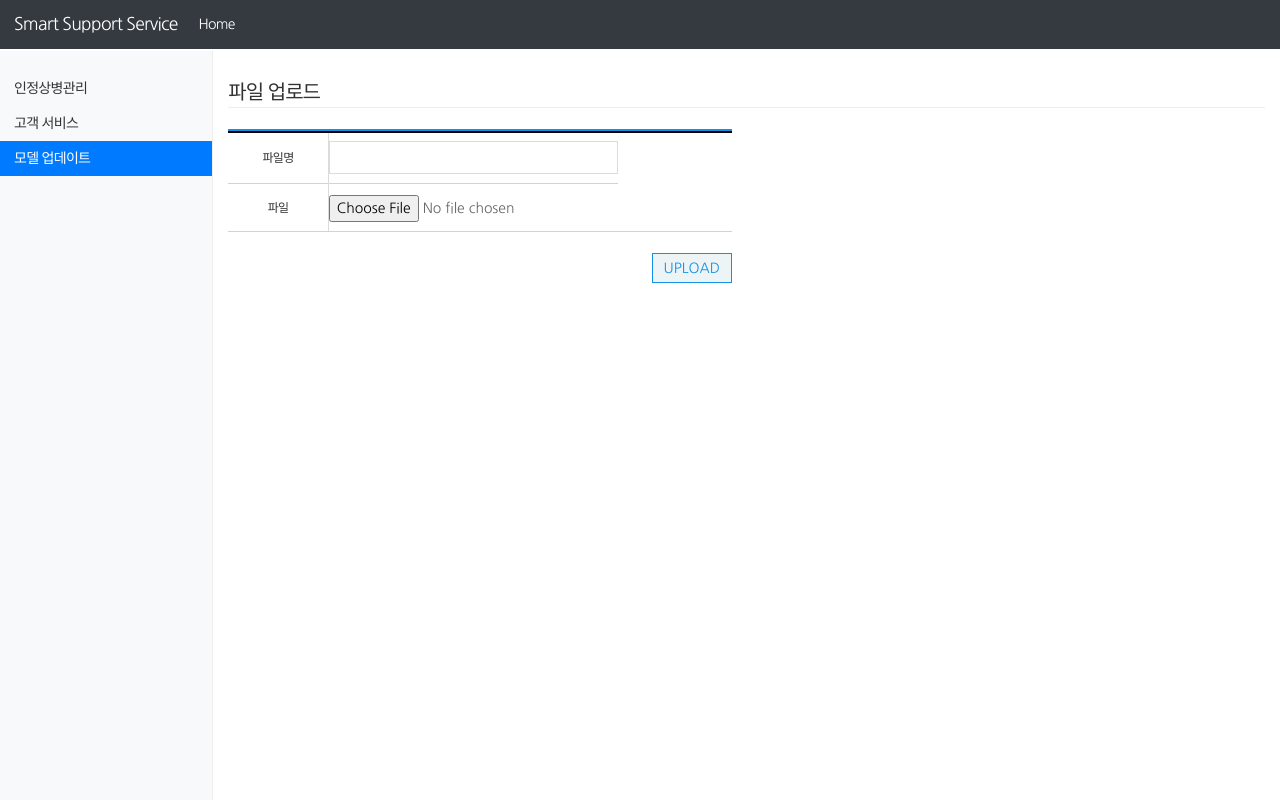
After one commit to sy2399/PrescriptionCare, a Django app: page /matchings/updatemodel/ in a window 1280 px wide. The commit adds this page. Run offline with Django 3.2, Linux system fonts and the light colour scheme; parts of the project's set-up code (start-up, migrations or seed data) failed here and were passed over; some libraries are stand-ins or nearby versions.

Commit message:
파일업로드창

```diff
--- a/matchings/models.py
+++ b/matchings/models.py
@@ -29,3 +29,8 @@ class Review(models.Model):
 	ordercode = models.CharField(max_length=128) # 처방 코드
 	dxcode = models.CharField(max_length=1024) # 상병 코드
 	frequency = models.IntegerField(default=1) # 처방-상병 관계 빈도수 (실제로는 많이 안쓰일 수도 있음)
+
+
+class UploadFileModel(models.Model):
+    title = models.TextField(default='')#업로드한 파일명
+    file = models.FileField(null=True)#업로드한 파일
--- a/matchings/templates/datashow.html
+++ b/matchings/templates/datashow.html
@@ -34,6 +34,9 @@
 					-->
 					<li class="nav-item">
 						<a class="nav-link" href="{% url 'matchings:usermanagement' %}">계정 관리</a>
+					</li>
+					<li class="nav-item">
+						<a class="nav-link" href="{% url 'matchings:updatemodel' %}">모델 업데이트</a>
 					</li>
 				</ul>
 
--- a/matchings/templates/disease_search.html
+++ b/matchings/templates/disease_search.html
@@ -238,8 +238,12 @@
 						<a class="nav-link" href="{% url 'matchings:usermanagement' %}">계정 관리</a>
 					</li>
 					-->
+
 					<li class="nav-item">
 						<a class="nav-link" href="{% url 'matchings:userservice' %}" target="_blank">고객 서비스</a>
+					</li>
+					 <li class="nav-item">
+						<a class="nav-link" href="{% url 'matchings:updatemodel' %}" target="_blank">모델 업데이트</a>
 					</li>
 				</ul>
 
--- /dev/null
+++ b/matchings/templates/update_model.html
@@ -0,0 +1,243 @@
+{% extends "base.html" %}
+{% load staticfiles %}
+{% block extrastyle %}{% static 'css/jw_front.css' %}{% endblock %}
+{% block title %}Data{% endblock %}
+{% block content %}
+	<style>
+		input[type=text], input[type=password] {
+		width: 50%;
+		height: 33px;
+		margin: 0;
+		padding: 0 9px;
+		font-size: 14px;
+		color: #666;
+		line-height: 28px;
+		border: 1px solid #dcdcdc;
+		background: #fff;
+		vertical-align: middle;
+		box-sizing: border-box;
+	}
+	.scrolltbody {
+		display: block;
+	}
+
+	.scrolltbody tbody {
+		display: block;
+		height: 300px;
+		overflow: auto;
+	}
+
+	.scrolltbody th:nth-of-type(1),
+	.scrolltbody td:nth-of-type(1) {
+		width: 80px;
+		border-right: 1px solid #dadada;
+	}
+
+	.scrolltbody th:nth-of-type(2),
+	.scrolltbody td:nth-of-type(2) {
+		width: 80px;
+		border-right: 1px solid #dadada;
+	}
+
+	.scrolltbody th:nth-of-type(3),
+	.scrolltbody td:nth-of-type(3) {
+		width: 80px;
+		border-right: 1px solid #dadada;
+	}
+
+	.scrolltbody th:last-child {
+		width: 410px;
+	}
+
+	.scrolltbody td:last-child {
+		width: 410px;
+	}
+
+	.scrolltbody td {
+		padding: 0px 0px;
+		height: 30px;
+		text-align: center;
+	}
+
+	.scrolltbody th {
+		text-align: center;
+		padding-left: 0px !important;
+		overflow-x: hidden;
+	}
+	/*-0-----------------------------*/
+
+	.scrolltbody2 {
+		display: block;
+	}
+
+	.scrolltbody2 tbody {
+		display: block;
+		height: 100px;
+		overflow: auto;
+	}
+
+	.scrolltbody2 th:nth-of-type(1),
+	.scrolltbody2 td:nth-of-type(1) {
+		width: 100px;
+		height:50px;
+		border-right: 1px solid #dadada;
+	}
+
+	.scrolltbody2 th:nth-of-type(2),
+	.scrolltbody2 td:nth-of-type(2) {
+		width: 100px;
+		height:50px;
+		border-right: 1px solid #dadada;
+	}
+
+
+
+
+
+	.scrolltbody2 td {
+		padding: 0px 0px;
+		width: 100px;
+		height:50px;
+		text-align: center;
+		overflow-x: hidden;
+	}
+
+
+
+
+	<!-- scrollbody3 -->
+
+
+	<!-- end scrollbody3 -->
+
+	.vType_line th {
+		background-color: #fff;
+	}
+
+	.vType_line {
+		border-top: 2px solid #1291E7;
+	}
+
+	.btn_line_gray {
+		width: 50px;
+		height: 28px;
+		margin: 2px;
+		font-size: 12px;
+	}
+
+	.box_layer h1.tit_back {
+		background-color: #1291E7;
+	}
+	.button_box {
+		width: 80px;
+		height: 30px;
+		background-color: #ECF4F6;
+		border: 1px solid #1291E7;
+		text-align: center;
+		color:#1291E7;
+		cursor: pointer
+	}
+	.tit_back >span {
+		font-size: 14px;
+		color: #D3FFFE;
+	}
+	</style>
+
+	<script type="text/javascript">
+		function loading(){
+		    document.getElementById("loading").style.visibility = "visible";
+		}
+
+
+
+	</script>
+
+	<div class="container-fluid">
+		<div class="row">
+			<nav class="col-sm-3 col-md-2 d-none d-sm-block bg-light sidebar">
+				<ul class="nav nav-pills flex-column">
+					<!--<li class="nav-item">-->
+						<!--<a class="nav-link" href="{% url 'matchings:datashow' %}">Overview</a>-->
+					<!--</li>-->
+					<!--<li class="nav-item">-->
+						<!--<a class="nav-link" href="#">Reports</a>-->
+					<!--</li>-->
+					<!--<li class="nav-item">-->
+						<!--<a class="nav-link" href="{% url 'matchings:models_test' %}">Compare Models</a>-->
+					<!--</li>
+					-->
+					<!--
+					<li class="nav-item">
+						<a class="nav-link" href="">HOME</a>
+					</li>
+					-->
+					<li class="nav-item">
+						<a class="nav-link" href="{% url 'matchings:match_disease' %}">인정상병관리</a>
+					</li>
+					<!--
+					<li class="nav-item">
+						<a class="nav-link" href="{% url 'matchings:userstatics' %}">사용 통계</a>
+					</li>
+					<li class="nav-item">
+						<a class="nav-link" href="{% url 'matchings:usermanagement' %}">계정 관리</a>
+					</li>
+					-->
+					<li class="nav-item">
+						<a class="nav-link" href="{% url 'matchings:userservice' %}" target="_blank">고객 서비스</a>
+					</li>
+                    <li class="nav-item">
+						<a class="nav-link active" href="{% url 'matchings:updatemodel' %}" target="_blank">모델 업데이트<span class="sr-only">(current)</span></a>
+					</li>
+				</ul>
+
+			</nav>
+
+			<main class="col-sm-9 ml-sm-auto col-md-10 pt-3" role="main">
+
+
+
+				<div id="prescription_form" class="table-responsive" class = "form-group">
+					{% csrf_token %}
+					<br><br>
+					<div id="loading" style = "visibility:hidden"><img id="loading-image" src="../../../static/img/loading.gif" alt="Loading..." /></div>
+
+                     <h1 style = "font-size: 20px;">파일 업로드</h1>
+                        <br>
+                    <div class = "row">
+
+                        <div class="col-md-6" style="overflow-x:auto;">
+                             <form action="/upload/" method="post" enctype="multipart/form-data">
+									<table id = "uploadFileTable" class = "vType_line scrolltbody2" style="width:100%">
+
+										<tbody>
+
+											<tr>
+
+												<td >파일명</td>
+												<td id = "uploadTitle" ><input type="text" style = "width:100%" name="title" id="title" /></td>
+
+											</tr>
+                                            <tr>
+
+												<td >파일</td>
+												<td id = "uploadfile" ><input type="file" name="file" id="file" /></td>
+
+											</tr>
+
+										</tbody>
+									</table>
+                                 <br>
+                                <input type="submit"class="button_box" style = "float:right;" value="UPLOAD" />
+                            </form>
+                        </div>
+
+
+
+
+                    </div>
+				</div>
+
+			</main>
+		</div>
+	</div>
+{% endblock %}
--- a/matchings/urls.py
+++ b/matchings/urls.py
@@ -12,7 +12,7 @@ urlpatterns = [
 	url(r'^userstatics/$', views.UserStatics.as_view(), name='userstatics'),
 	url(r'^usermanagement/$', views.UserManagement.as_view(), name='usermanagement'),
 	url(r'^userservice/$', views.userservice, name='userservice'),
-
+	url(r'^updatemodel/$', views.updatemodel, name='updatemodel'),
 	url(r'^m4876_00/$', views.m4876_00.as_view(), name='m4876_00'),
 	url(r'^m4876_01/$', views.m4876_01.as_view(), name='m4876_01'),
 ]
--- a/matchings/views.py
+++ b/matchings/views.py
@@ -381,3 +381,6 @@ class m4876_00(TemplateView):
 
 class m4876_01(TemplateView):
 	template_name = 'm4876_01.html'
+
+def updatemodel(request):
+	return render(request, 'update_model.html')
```
Also changed, not shown: matchings/forms.py (+10 -0 lines).
